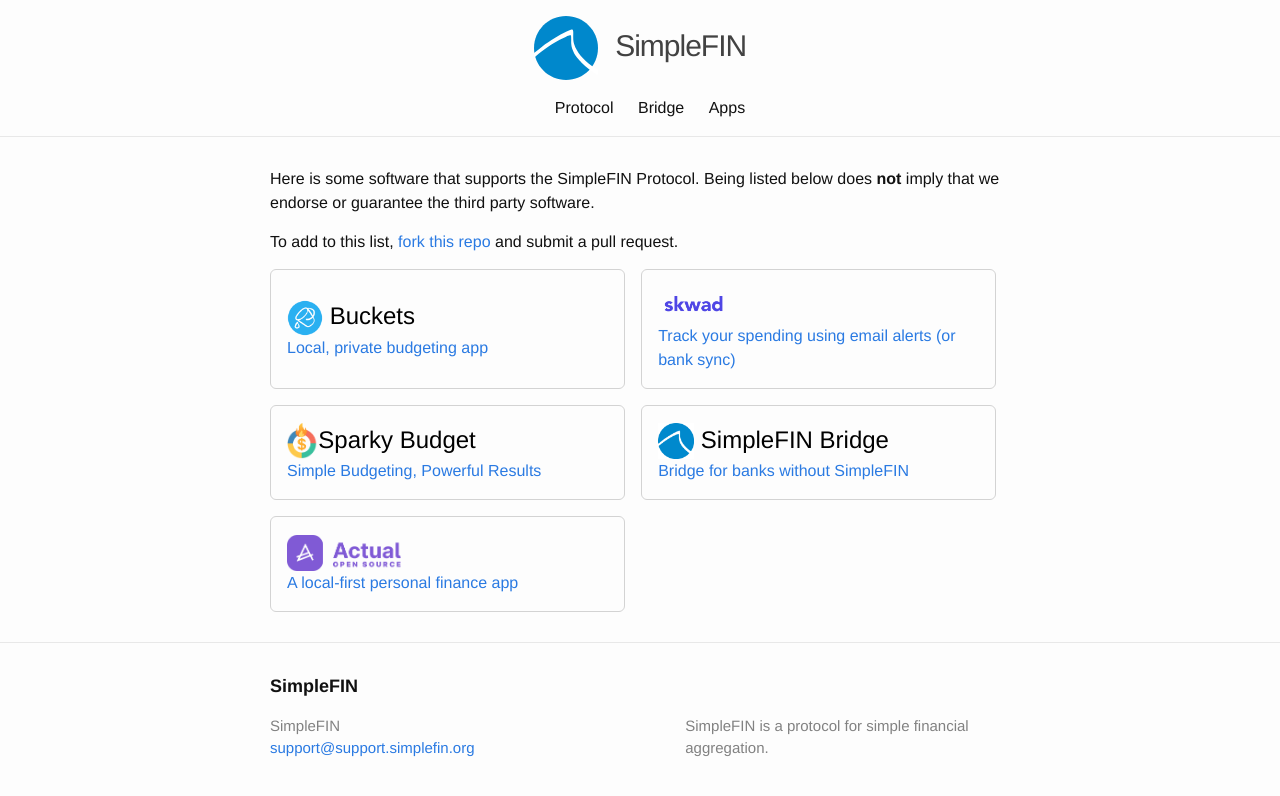
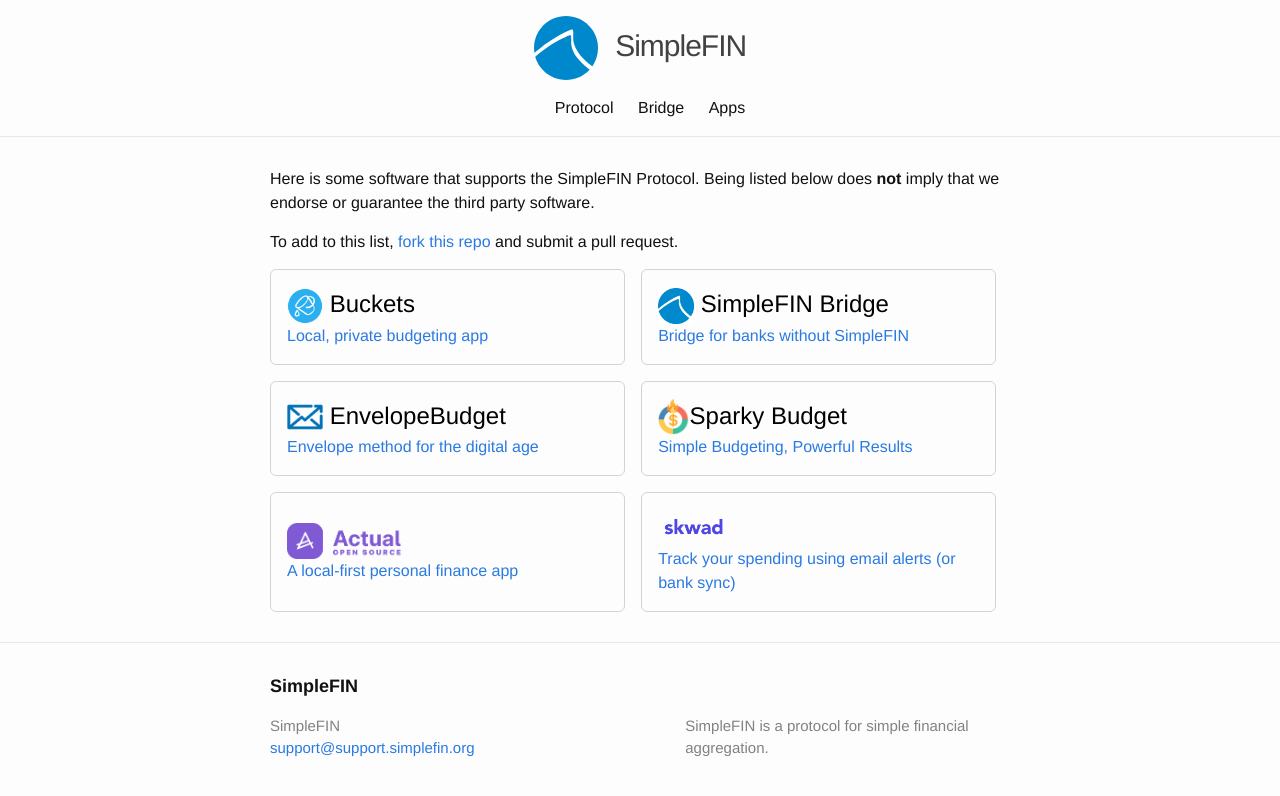
Before and after one commit to simplefin/simplefin.github.com, a Jekyll site: the page built from ecosystem.md, in a window 1280 px wide. Shown: the top 796 px of the page. Built offline with Jekyll 4.4.1, drawn with Linux system fonts in a browser that asks for light colours.

Commit message:
Add EnvelopeBudget to ecosystem and include logo (#28)
Co-authored-by: Dustin Davis <dustin@canaryspeech.com>

```diff
--- a/ecosystem.md
+++ b/ecosystem.md
@@ -91,6 +91,11 @@
   <div class="item-desc">Simple Budgeting, Powerful Results</div>
 </a>
 
+<a class="item" href="https://envelopebudget.com" target="_blank">
+  <div class="item-title"><img src="/img/applogos/envelopebudget.png" title="EnvelopeBudget logo"> EnvelopeBudget</div>
+  <div class="item-desc">Envelope method for the digital age</div>
+</a>
+
 </div>
 
 <script>
```
Also changed, not shown: img/applogos/envelopebudget.png (added).
